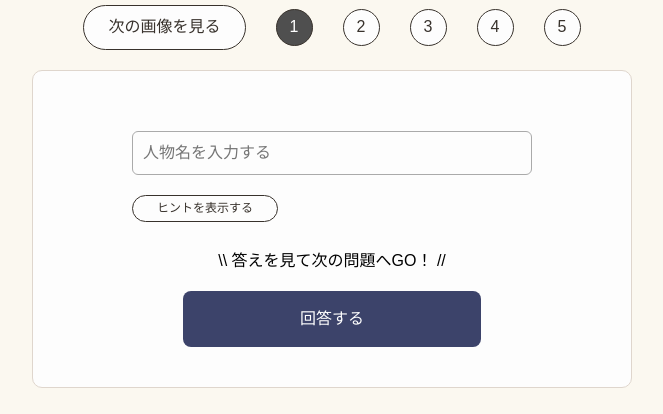
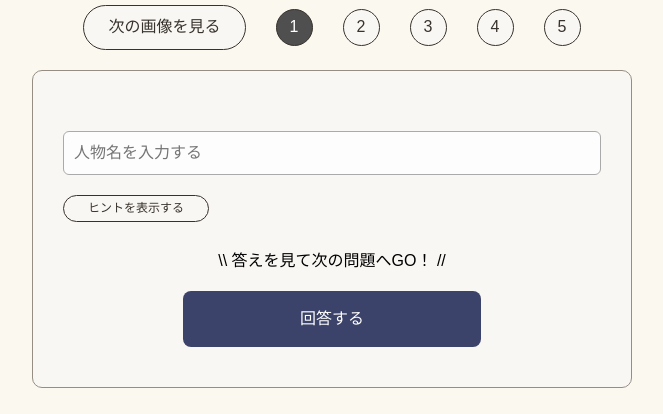
Before and after one commit to sasakiy84/ndl-hackathon-2023, a Vue app: page /question in a window 1280 px wide. Shown: the part 538-952 px from the top of the page, without its empty margins (308-971 px from the left). Built offline with nearby package versions, Linux system fonts and the light colour scheme; a web font is replaced by a local one.

Commit message:
#1 fix style

```diff
--- a/src/components/ParagraphWrapper.vue
+++ b/src/components/ParagraphWrapper.vue
@@ -21,8 +21,8 @@ const props = defineProps({
 
 <style scoped>
   .paragraph-container {
-    background: #fdfdfd;
-    border: 1px solid #dfd6cd;
+    background: #F9F7F3;
+    border: 1px solid #968D84;
     border-radius: 10px;
     padding: 40px 0;
     margin-bottom: 1rem;
--- a/src/components/ScoreView/ScoreclassContainer.vue
+++ b/src/components/ScoreView/ScoreclassContainer.vue
@@ -64,7 +64,7 @@
 
   <style scoped>
     .scoreclass-container {
-      background: #EDEAE2;
+      background: #FCFCFC;
       border-radius: 12px;
       padding: 10px 0;
     }
--- a/src/views/QuestionView.vue
+++ b/src/views/QuestionView.vue
@@ -38,8 +38,9 @@
         </button>
       </div>
 
-      <div class="user-inputs-container">
-        <div class="user-inputs-wrapper">
+      <!-- <div class="user-inputs-container">
+        <div class="user-inputs-wrapper"> -->
+        <ParagraphWrapper>
           <div class="answer-input-wrapper" v-if="!selectBoxDisplayed">
             <input
               class="answer-input"
@@ -65,7 +66,6 @@
               </button>
             </div>
           </div>
-
           <div class="text-hint">
             <button
               v-if="!textHintDisplayed"
@@ -91,8 +91,11 @@
           <button @click="submitAnswer" class="show-answer-link">
             回答する
           </button>
-        </div>
-      </div>
+        </ParagraphWrapper>
+
+
+        <!-- </div>
+      </div> -->
     </main>
     <HomeLink />
     <JpsHackathonFooter />
@@ -107,6 +110,7 @@ import { useRouter } from "vue-router";
 
 import HomeLink from "../components/HomeLink.vue"
 import JpsHackathonFooter from "../components/JpsHackathonFooter.vue"
+import ParagraphWrapper from "../components/ParagraphWrapper.vue"
 
 const questionStore = useQuestionStore();
 const currentQuestionNumber = questionStore.currentQuestionNum;
@@ -215,15 +219,15 @@ h1 span {
   appearance: none;
 }
 .progress-bar::-webkit-progress-bar {
-  background-color: #ece2b0;
+  background-color: #F9F7F3;
   border-radius: 6px;
 }
 .progress-bar::-webkit-progress-value {
-  background-color: #e6c620;
+  background-color: #C23C11;
   border-radius: 6px;
 }
 .progress-bar::-moz-progress-bar {
-  background-color: #ece2b0;
+  background-color: #F9F7F3;
   border-radius: 6px;
 }
 
@@ -316,7 +320,7 @@ button {
 }
 
 .long-round-button {
-  background: #fdfdfd;
+  background: #F9F7F3;
   border: 1px solid #38322c;
   color: #38322c;
   border-radius: 50px;
@@ -324,7 +328,7 @@ button {
 }
 
 .hint-button {
-  background: #fdfdfd;
+  background: #F9F7F3;
   border: 1px solid #38322c;
   color: #38322c;
   border-radius: 50px;
@@ -333,7 +337,7 @@ button {
 }
 
 .round-button {
-  background: #fdfdfd;
+  background: #F9F7F3;
   border: 1px solid #38322c;
   color: #38322c;
   border-radius: 50px;
```
